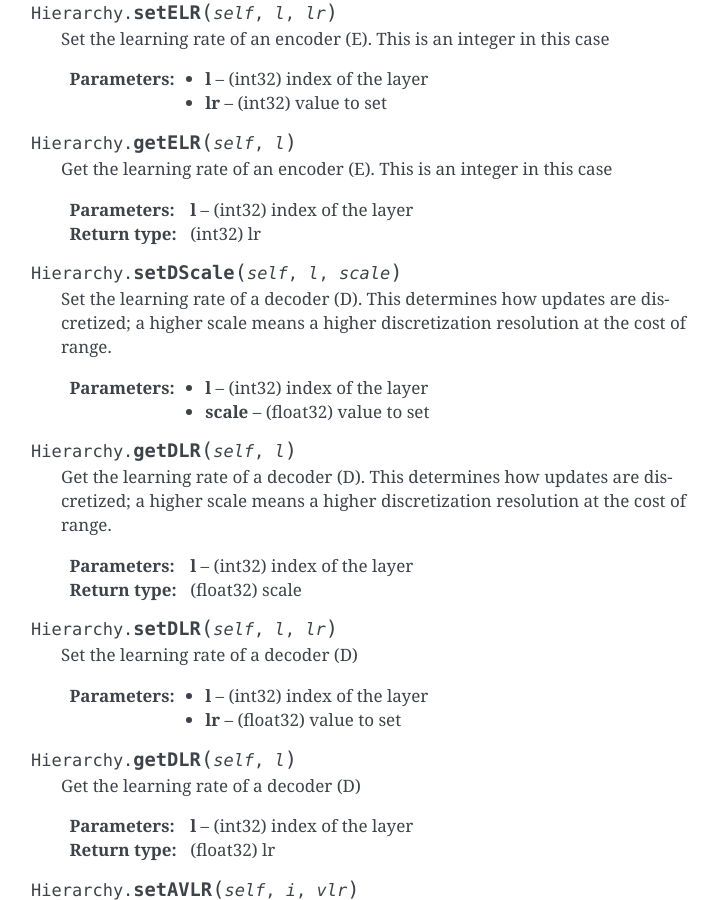
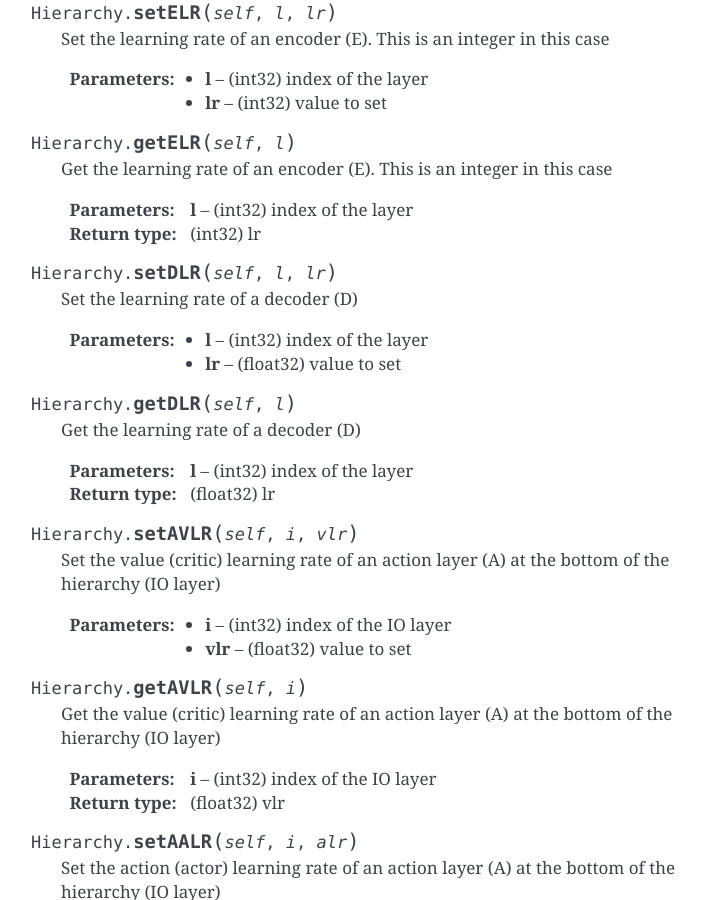
Before and after one commit to ogmacorp/PyAOgmaNeo, a Sphinx documentation site: the page built from docs/hierarchy.rst, in a window 1280 px wide and 900 px high, scrolled down 3305 px. Shown: the whole window, without its empty margins (389-1108 px from the left). Built offline with Sphinx 7.4.7, drawn with Linux system fonts in a browser that asks for light colours; some of the changed text lies outside the part shown.

Commit message:
Floats again

```diff
--- a/docs/hierarchy.rst
+++ b/docs/hierarchy.rst
@@ -153,20 +153,6 @@ The sparse predictive hierarchy (SPH). Can be thought of as the "agent" when use
     :param l: (int32) index of the layer
     :rtype: (int32) lr
 
-.. function:: Hierarchy.setDScale(self, l, scale)
-
-    Set the learning rate of a decoder (D). This determines how updates are discretized; a higher scale means a higher discretization resolution at the cost of range.
-
-    :param l: (int32) index of the layer
-    :param scale: (float32) value to set
-
-.. function:: Hierarchy.getDLR(self, l)
-
-    Get the learning rate of a decoder (D). This determines how updates are discretized; a higher scale means a higher discretization resolution at the cost of range.
-
-    :param l: (int32) index of the layer
-    :rtype: (float32) scale
-
 .. function:: Hierarchy.setDLR(self, l, lr)
 
     Set the learning rate of a decoder (D)
```
Also changed, not shown: 2 other files.
